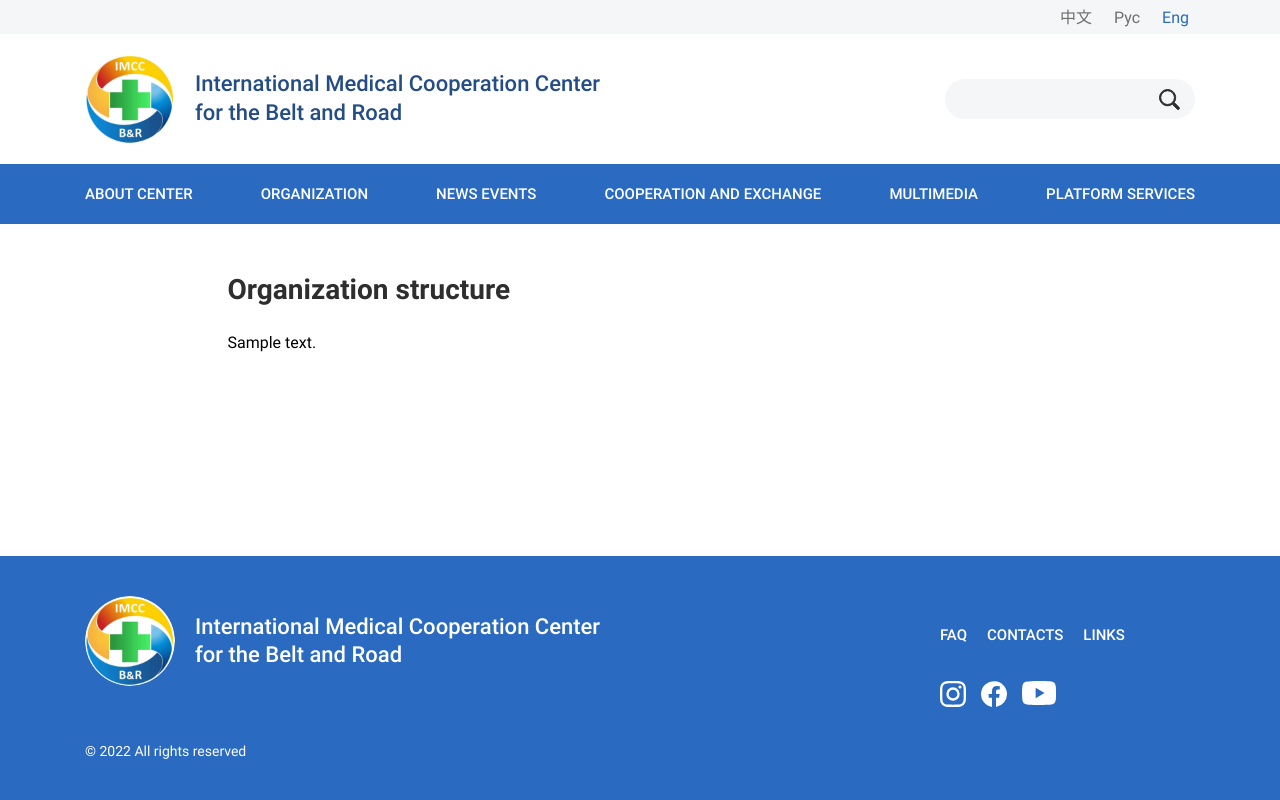
After one commit to mkubibaev/imccbar, a Django app: page /en/organization-structure/ in a window 1280 px wide. The commit adds this page. Run offline with Django 4.2, Linux system fonts and the light colour scheme; tables that the repository leaves empty hold one stand-in row (values such as "Sample post"); some libraries are stand-ins or nearby versions.

Commit message:
added org-structure page (3 locales)

```diff
--- /dev/null
+++ b/src/templates/webapp/org-structure.html
@@ -0,0 +1,11 @@
+{% extends 'webapp/base.html' %}
+{% load i18n %}
+
+{% block content %}
+  <div class="container">
+    <div class="detail-page">
+      <h1 class="section-title">{% trans 'Organization structure' %}</h1>
+      {{ org.body | safe }}
+    </div>
+  </div>
+{% endblock %}
--- a/src/templates/webapp/partial/header.html
+++ b/src/templates/webapp/partial/header.html
@@ -47,7 +47,7 @@
   <div class="container">
     <ul class="main-nav__list">
       <li><a href="{% url 'webapp:about_center' %}">{% trans 'About center' %}</a></li>
-      <li><a href="#">{% trans 'Organization' %}</a></li>
+      <li><a href="{% url 'webapp:org_structure' %}">{% trans 'Organization' %}</a></li>
       <li><a href="{% url 'webapp:news_list' %}">{% trans 'News events' %}</a></li>
       <li><a href="#">{% trans 'Cooperation and exchange' %}</a></li>
       <li><a href="#">{% trans 'Multimedia' %}</a></li>
--- a/src/webapp/admin.py
+++ b/src/webapp/admin.py
@@ -1,6 +1,6 @@
 from django.contrib import admin
 from modeltranslation.admin import TranslationAdmin
-from webapp.models import News, AboutCenterPage
+from webapp.models import News, AboutCenterPage, OrgStructurePage
 
 
 class BaseAdmin(TranslationAdmin):
@@ -10,3 +10,4 @@ class BaseAdmin(TranslationAdmin):
 
 admin.site.register(News, BaseAdmin)
 admin.site.register(AboutCenterPage, BaseAdmin)
+admin.site.register(OrgStructurePage, BaseAdmin)
--- a/src/webapp/models.py
+++ b/src/webapp/models.py
@@ -35,4 +35,17 @@ class AboutCenterPage(models.Model):
         verbose_name_plural = 'About center page'
 
     def __str__(self):
-        return 'About center text'
+        return 'About center'
+
+
+class OrgStructurePage(models.Model):
+    body = RichTextField()
+    created_at = models.DateTimeField(auto_now_add=True)
+    updated_at = models.DateTimeField(auto_now=True)
+
+    class Meta:
+        verbose_name = 'Organization structure page'
+        verbose_name_plural = 'Organization structure page'
+
+    def __str__(self):
+        return 'Organization structure'
--- a/src/webapp/urls.py
+++ b/src/webapp/urls.py
@@ -6,7 +6,8 @@ app_name = 'webapp'
 
 urlpatterns = [
     path('', views.HomeView.as_view(), name='home'),
-    path('about-center', views.AboutCenterView.as_view(), name='about_center'),
+    path('about-center/', views.AboutCenterView.as_view(), name='about_center'),
+    path('organization-structure/', views.OrgStructurePageView.as_view(), name='org_structure'),
     path('news/', views.NewsListView.as_view(), name='news_list'),
     path('news/<int:pk>', views.NewsDetailView.as_view(), name='news_detail'),
 ]
--- a/src/webapp/views/__init__.py
+++ b/src/webapp/views/__init__.py
@@ -1,2 +1,2 @@
-from .common_views import HomeView, AboutCenterView
+from .common_views import HomeView, AboutCenterView, OrgStructurePageView
 from .news_views import NewsListView, NewsDetailView
--- a/src/webapp/views/common_views.py
+++ b/src/webapp/views/common_views.py
@@ -1,5 +1,5 @@
 from django.views.generic import TemplateView
-from webapp.models import News, AboutCenterPage
+from webapp.models import News, AboutCenterPage, OrgStructurePage
 
 
 class HomeView(TemplateView):
@@ -18,3 +18,12 @@ class AboutCenterView(TemplateView):
         context = super().get_context_data(**kwargs)
         context['about'] = AboutCenterPage.objects.first()
         return context
+
+
+class OrgStructurePageView(TemplateView):
+    template_name = 'webapp/org-structure.html'
+
+    def get_context_data(self, **kwargs):
+        context = super().get_context_data(**kwargs)
+        context['org'] = OrgStructurePage.objects.first()
+        return context
```
Also changed, not shown: src/webapp/translation.py (+7 -1 lines), src/locale/en/LC_MESSAGES/django.po, src/locale/ru/LC_MESSAGES/django.po, src/locale/zh_cn/LC_MESSAGES/django.po, src/webapp/migrations/0003_orgstructurepage.py (added), 3 other files.
